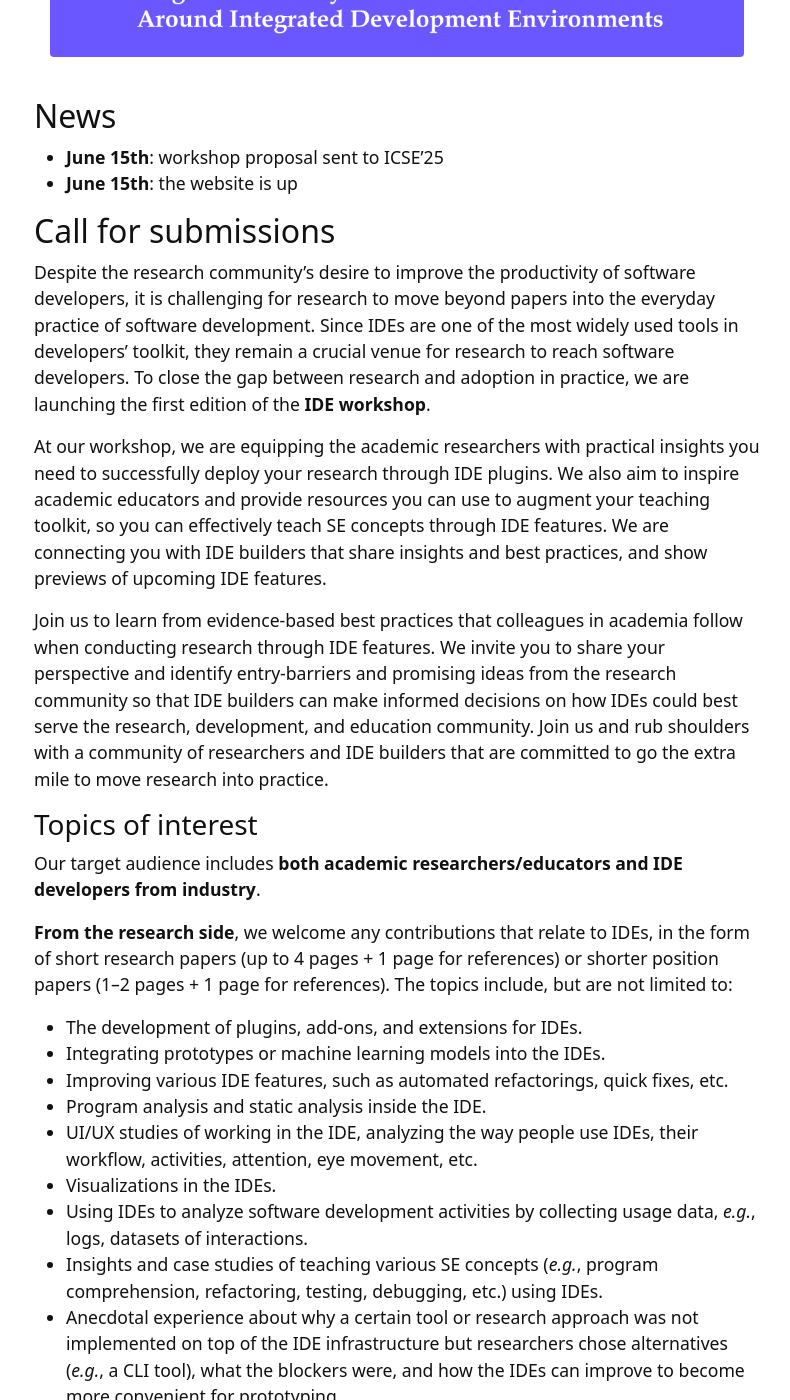
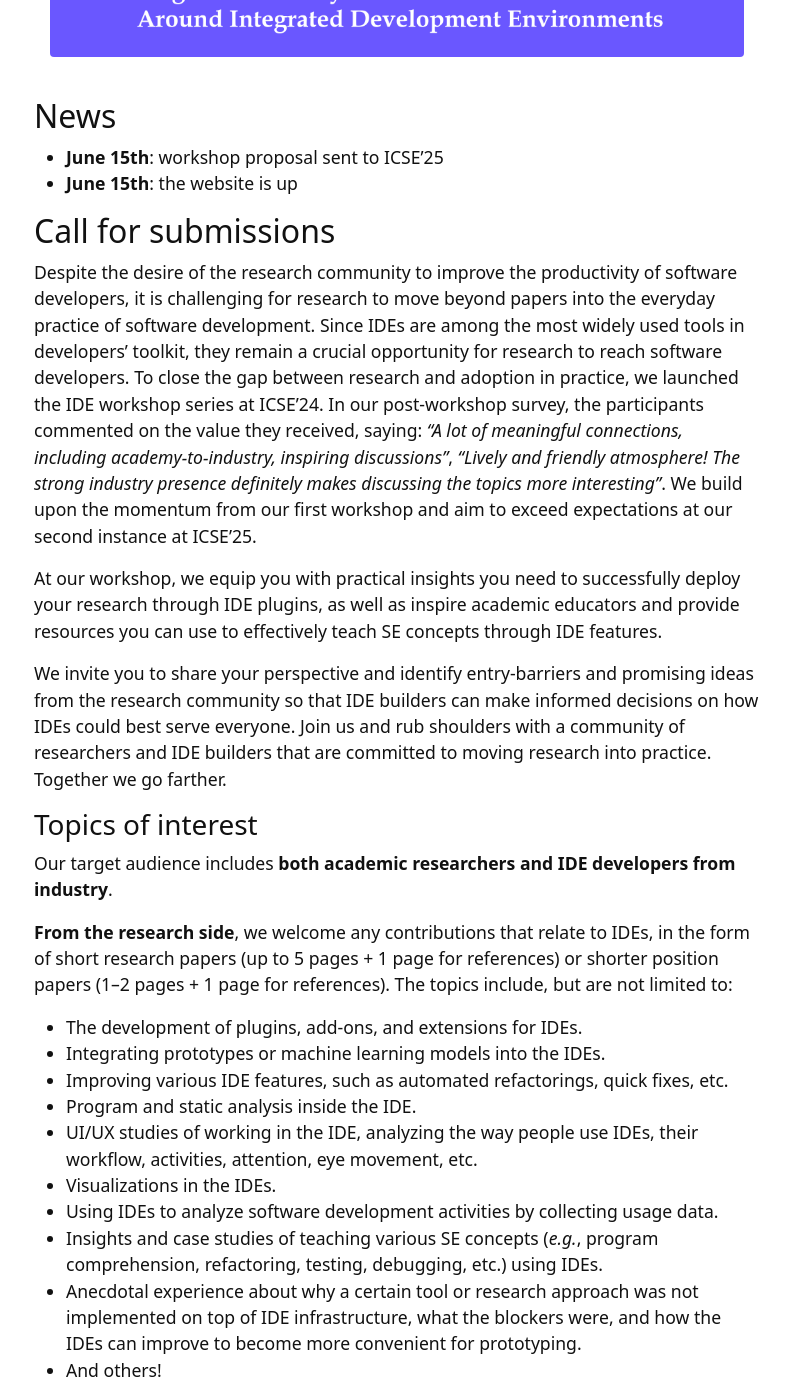
Before and after one commit to ide-workshop/ide-workshop.github.io, a Jekyll site: the page built from index.md, in a window 1280 px wide and 1400 px high, scrolled down 319 px. Shown: the whole window, without its empty margins (243-1033 px from the left). Built offline with Jekyll 4.4.1, drawn with Linux system fonts in a browser that asks for light colours; some of the changed text lies outside the part shown.

Commit message:
Updated the call for submissions

```diff
--- a/index.md
+++ b/index.md
@@ -12,70 +12,64 @@ layout: page
 
 ## Call for submissions
 
-Despite the research community’s desire to improve the productivity of software developers,
+Despite the desire of the research community to improve the productivity of software developers,
 it is challenging for research to move beyond papers into the everyday practice of software development.
-Since IDEs are one of the most widely used tools in developers’ toolkit, they remain a crucial venue
+Since IDEs are among the most widely used tools in developers’ toolkit, they remain a crucial opportunity
 for research to reach software developers. To close the gap between research and adoption in practice,
-we are launching the first edition of the **IDE workshop**.
+we launched the IDE workshop series at ICSE'24. In our post-workshop survey, the participants commented
+on the value they received, saying: _"A lot of meaningful connections, including academy-to-industry,
+inspiring discussions"_, _"Lively and friendly atmosphere! The strong industry presence definitely makes
+discussing the topics more interesting"_.  We build upon the momentum from our first workshop and aim
+to exceed expectations at our second instance at ICSE'25.
 
-At our workshop, we are equipping the academic researchers with practical insights you need to
-successfully deploy your research through IDE plugins. We also aim to inspire academic educators and
-provide resources you can use to augment your teaching toolkit, so you can effectively teach SE concepts
-through IDE features. We are connecting you with IDE builders that share insights and best practices,
-and show previews of upcoming IDE features.
+At our workshop, we equip you with practical insights you need to successfully deploy your research through IDE plugins,
+as well as inspire academic educators and provide resources you can use  to effectively teach SE concepts through
+IDE features.
 
-Join us to learn from evidence-based best practices that colleagues in academia follow when conducting
-research through IDE features. We invite you to share your perspective and identify entry-barriers and
-promising ideas from the research community so that IDE builders can make informed decisions on how IDEs
-could best serve the research, development, and education community. Join us and rub shoulders with a
-community of researchers and IDE builders that are committed to go the extra mile to move research into
-practice.
+We invite you to share your perspective and identify entry-barriers and promising ideas from the research community
+so that IDE builders can make informed decisions on how IDEs could best serve everyone. Join us and rub shoulders
+with a community of researchers and IDE builders that are committed to moving research into practice.
+Together we go farther.
 
 ### Topics of interest
 
-Our target audience includes **both academic researchers/educators and IDE developers from industry**.
+Our target audience includes **both academic researchers and IDE developers from industry**.
 
 **From the research side**, we welcome any contributions that relate to IDEs, in the form of short
-research papers (up to 4 pages + 1 page for references) or shorter position papers (1–2 pages + 1 page
+research papers (up to 5 pages + 1 page for references) or shorter position papers (1–2 pages + 1 page
 for references). The topics include, but are not limited to:
 
 * The development of plugins, add-ons, and extensions for IDEs.
 * Integrating prototypes or machine learning models into the IDEs.
 * Improving various IDE features, such as automated refactorings, quick fixes, etc.
-* Program analysis and static analysis inside the IDE.
-* UI/UX studies of working in the IDE, analyzing the way people use IDEs, their workflow, activities,
-attention, eye movement, etc.
+* Program and static analysis inside the IDE.
+* UI/UX studies of working in the IDE, analyzing the way people use IDEs, their workflow, activities, attention, eye movement, etc.
 * Visualizations in the IDEs.
-* Using IDEs to analyze software development activities by collecting usage data, _e.g._,
-logs, datasets of interactions.
-* Insights and case studies of teaching various SE concepts (_e.g._, program comprehension,
-refactoring, testing, debugging, etc.) using IDEs.
-* Anecdotal experience about why a certain tool or research approach was not implemented on top of
-the IDE infrastructure but researchers chose alternatives (_e.g._, a CLI tool), what the blockers
-were, and how the IDEs can improve to become more convenient for prototyping.
+* Using IDEs to analyze software development activities by collecting usage data.
+* Insights and case studies of teaching various SE concepts (_e.g._, program comprehension, refactoring,
+testing, debugging, etc.) using IDEs.
+* Anecdotal experience about why a certain tool or research approach was not implemented on top of IDE infrastructure,
+what the blockers were, and how the IDEs can improve to become more convenient for prototyping.
 * And others!
 
-**From the industry side**, we invite the developers of IDEs to share their perspective. Since industry
-participants might not be familiar with writing academic papers, we invite them to contribute short position
-papers (1-2 pages + 1 page for references). What's more, they can be submitted in free form, if needed,
-and we ourselves can help with their formatting. The topics include, but are not limited to:
 
-* What exactly IDE builders are looking for in contributions from the research community and how
-they try to incorporate them.
+**From industry**, we invite the developers of IDEs:
+
+* What exactly they are looking for in contributions from the research community.
 * What researchers can do to increase the chance of integration into the existing IDEs.
-* Upcoming or undocumented features and infrastructure in the IDEs that researchers can use to
-accelerate their research development or could use for education.
+* Insights about IDEs that researchers can use to accelerate their research development or could use for education.
 
 We are open to the developers of other industrial solutions that operate outside IDEs (_e.g._, as
-standalone services) to understand what precludes tighter integration with IDEs.
-If you are interested in simplifying the deployment of research outcomes as IDE plugins, have an idea
-on improving the IDEs that needs research, or are simply curious about the latest advancements in
-software engineering research, come join us in meeting users & fellow developers.
+standalone services) to understand what precludes tighter integration with the rest of the Dev Tooling.
 
-We invited developers and project managers of several IDEs (IntelliJ, Visual Studio, Eclipse, NetBeans,
-VS Code, AndroidStudio, etc.) to hopefully foster a fruitful discussion that can result in practical
-collaborations. Please join us, share your perspective, and take part in growing the community that
-cares about practical impact and improving the lives of software developers!
+We want to foster an inclusive community that is welcoming not only established academic researchers but also
+industry participants who might not be familiar with writing academic papers. Thus, we invite IDE builders to
+contribute short position papers (1-2 pages) in free form, and we ourselves can help with their formatting.
+
+We invited developers and project managers of several IDEs (IntelliJ, Visual Studio, Eclipse, NetBeans, VS Code,
+AndroidStudio, etc.) to foster a fruitful discussion that can result in practical collaborations. Please join us,
+share your perspective, and take part in growing the community that cares about practical impact and improving the
+lives of software developers!
 
 ### Submission process
 
@@ -89,6 +83,10 @@ Papers must be submitted electronically via by the defined deadline (see importa
 At least one author of each accepted paper should register for the
 workshop and present the paper in the workshop. If you have any questions, do not hesitate to contact
 the proceedings chair for any inquiries (see contacts below).
+
+The official publication date of the workshop proceedings is the date the proceedings are made available by IEEE.
+This date may be up to two weeks prior to the first day of ICSE 2025. The official publication date affects the
+deadline for any patent filings related to published work.
 
 ### Important dates
 
```
